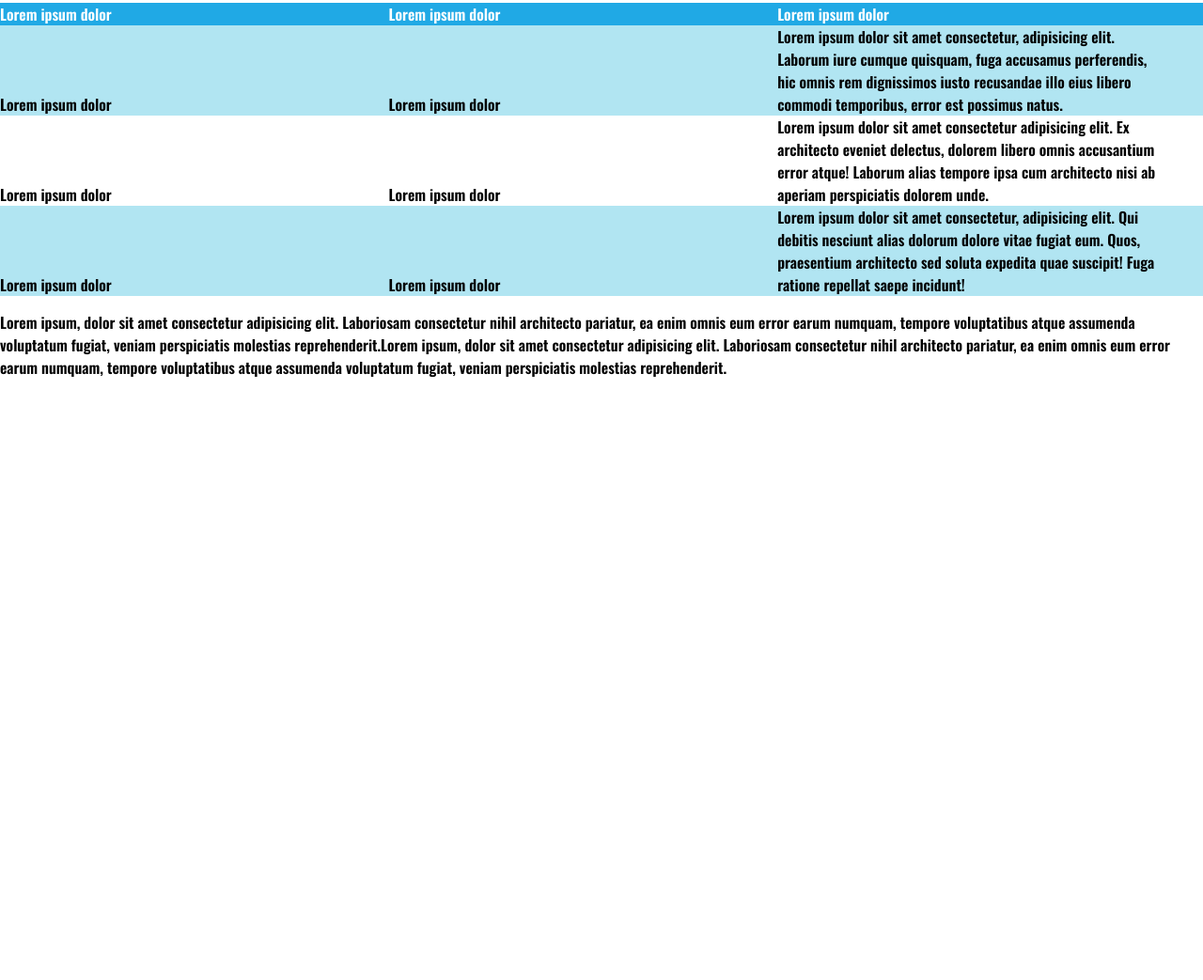
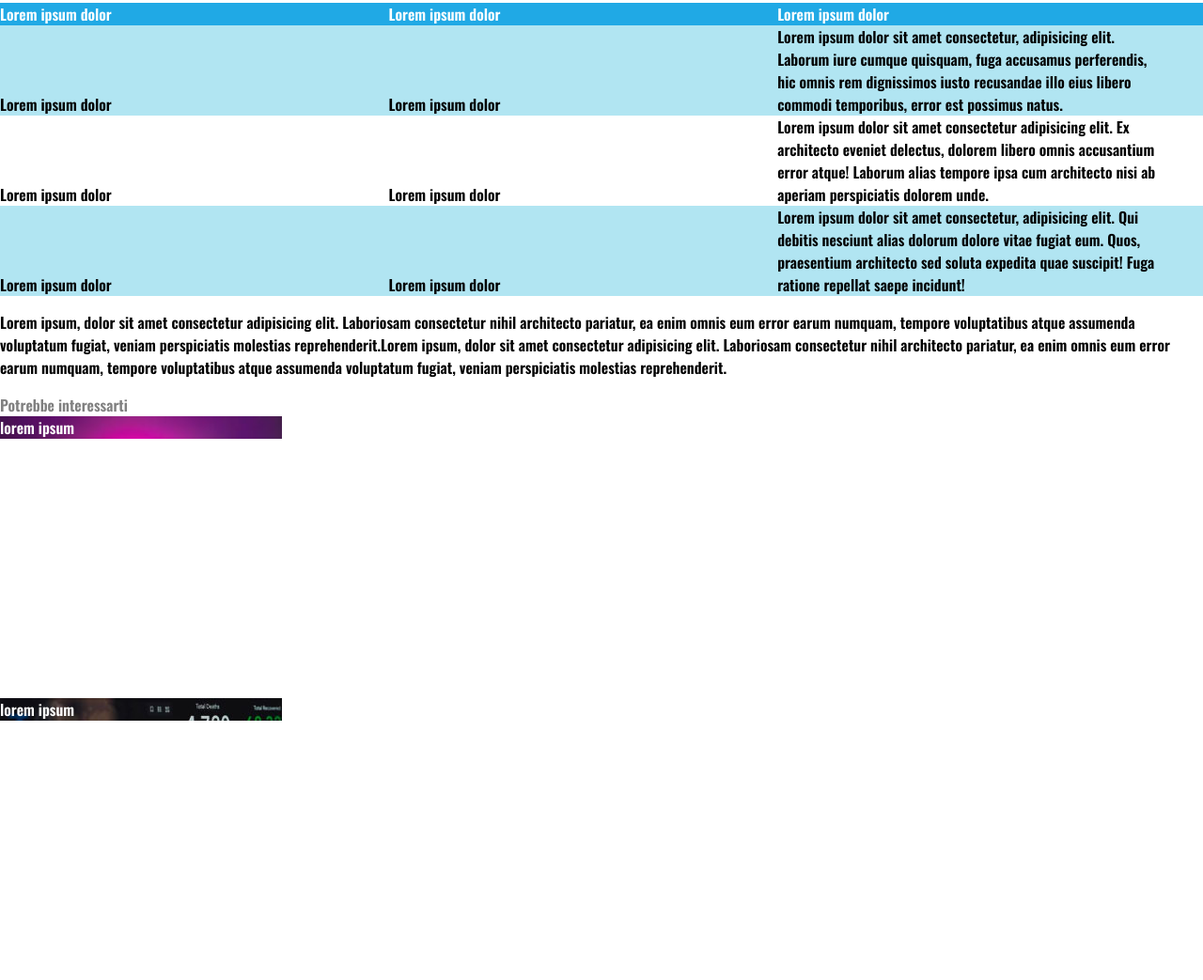
Before and after one commit to anto991nio/html-css-booleaner, a plain HTML site: page index.html in a window 1280 px wide. Shown: the part 886-1929 px from the top of the page at 94% size. Before the commit the page ends 1305 px from the top, so only its background shows below. Drawn offline with nearby package versions, Linux system fonts and the light colour scheme.

Commit message:
aggiunge immagini

```diff
--- a/index.html
+++ b/index.html
@@ -88,7 +88,12 @@
 
 
     <!-- RIMANDI AD ALTRE PAGINE -->
-    <footer></footer>
+    <footer>
+
+        <div id="final">Potrebbe interessarti</div>
+        <div class="contenitore"><div id="monitor">lorem ipsum</div></div>
+        <div class="contenitore"><div id="grafico">lorem ipsum</div></div>
+    </footer>
 
 </body>
 </html>
--- a/style.css
+++ b/style.css
@@ -38,3 +38,24 @@ body {
 .colorato{
     background-color: rgb(177, 229, 242);
 }
+
+#final{
+    color: grey;
+}
+
+.contenitore{
+    width: 300px;
+    height: 300px;
+}
+
+#monitor {
+    background-image: url(monitor.jpg);
+    background-size: cover;
+    color: white;
+}
+
+#grafico{
+    background-image: url(graph.jpg);
+    color: white;
+
+}
```
